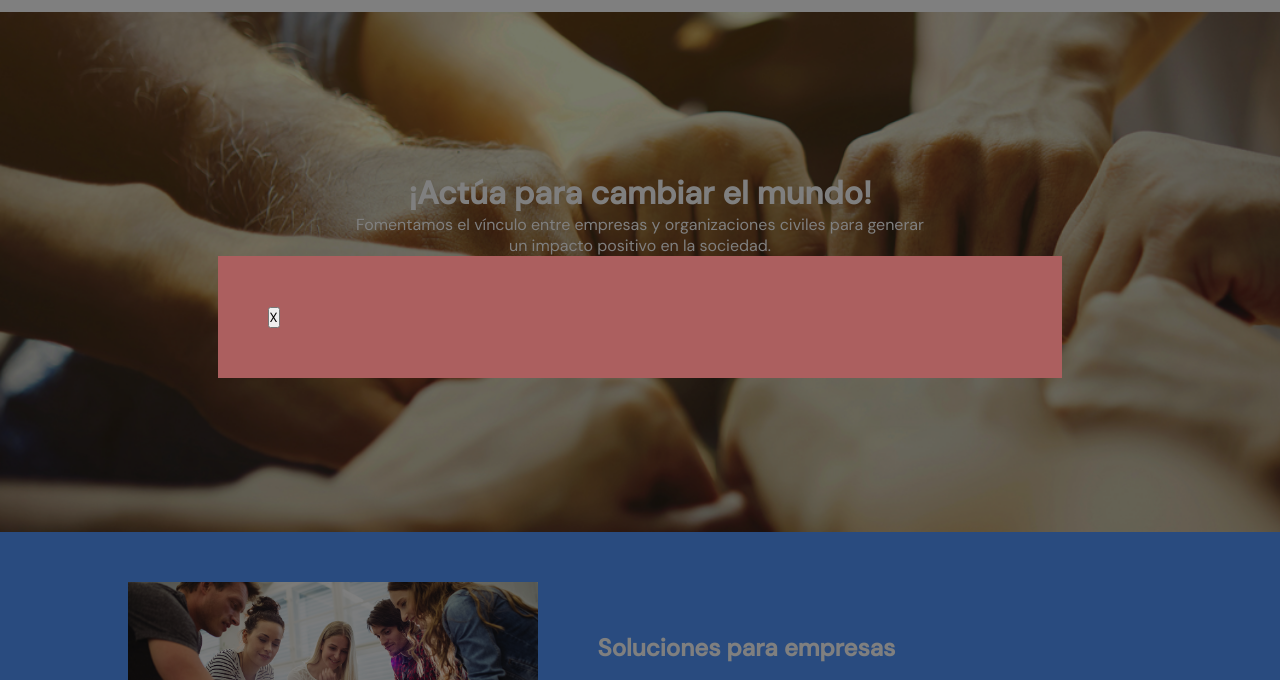
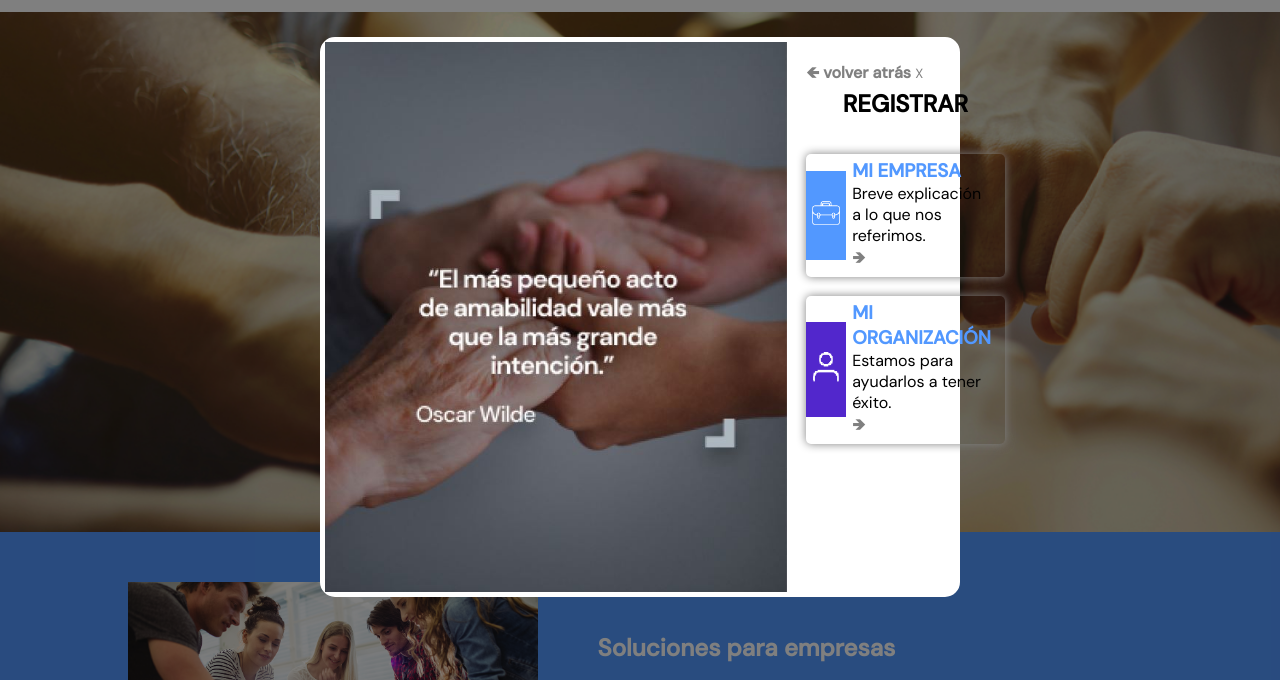
Before and after one commit to AndresNA93/parcialJulioSenpai, a plain HTML site: page Proyecto final/index.html in a window 1280 px wide. Both pictures are taken after a click on the button "INGRESAR". Shown: the part 83-763 px from the top of the page. Drawn offline with Linux system fonts and the light colour scheme.

Commit message:
ultimos cambios

```diff
--- a/Proyecto final/index.html
+++ b/Proyecto final/index.html
@@ -47,7 +47,7 @@
           alt="oficina"
         />
         <article class="articulo">
-          <h2>Soluciones para empresas</h2>
+          <h2 class="main">Soluciones para empresas</h2>
           <p>
             Generamos un medio para que las empresas se involucren en
             actividades de responsabilidad social. ¡Creá un grupo de voluntarios
@@ -62,7 +62,7 @@
           alt="voluntariado"
         />
         <article class="articulo">
-          <h2>Soluciones para organizaciones</h2>
+          <h2 class="main">Soluciones para organizaciones</h2>
           <p>
             Apoyamos a las organizaciones sociales para que alcancen sus
             objetivos. Ponemos a su disposición una comunidad de voluntarios
@@ -74,7 +74,7 @@
     </main>
     <aside>
       <div class="oportunidad">
-        <h2>Encuentra las mejores oportunidades</h2>
+        <h2 class="main">Encuentra las mejores oportunidades</h2>
         <p>
           La plataforma cuenta con gran variedad de proyectos locales (sociales,
           educativos y medioambientales), donde encontraras el que mejor se
@@ -154,13 +154,15 @@
           </li>
           <li id="mensaje">
             <label for="msg">Mensaje:</label><br />
-            <textarea class="rellenar" name="message"></textarea>
+            <textarea id="rellenar" name="message" maxlength="256"></textarea>
           </li>
         </ul>
         <input class="boton" type="submit" value="ENVIAR" />
       </form>
     </div>
     <footer>
+      <hr>
+      <div class="casiTermino">
       <img src="/Proyecto final/Materiales/logo-blanco.png" alt="logo" />
       <ul class="footer">
         <li><a href="#">Nosotros</a></li>
@@ -180,10 +182,39 @@
           ><img src="/Proyecto final/Materiales/Instagram.svg" alt="Instagram"
         /></a>
       </div>
+    </div>
+      <hr>
       <p class="cierre">Copyright © 2021 All rights reserved</p>
     </footer>
     <div class="fondo ocultar">
-      <div class="popup"><button class="cierreModal">X</button></div>
+      <div class="popup">
+        <img src="/Proyecto final/Materiales/imagen-modal.JPG" alt="imgPopup" />
+        <div class="registro">
+          <a href="#">🡸 volver atrás</a>
+          <button class="cierreModal">X</button>
+          <h2>REGISTRAR</h2>
+          <div class="emporg">
+            <div id="empresa">
+              <img src="/Proyecto final/Materiales/icono-maletin.png" alt="" />
+            </div>
+            <div>
+              <h3>MI EMPRESA</h3>
+              <p>Breve explicación a lo que nos referimos.</p>
+              <a href="#">🡺</a>
+            </div>
+          </div>
+          <div class="emporg">
+            <div id="organizacion">
+              <img src="/Proyecto final/Materiales/icono-persona.png" alt="" />
+            </div>
+            <div>
+              <h3>MI ORGANIZACIÓN</h3>
+              <p>Estamos para ayudarlos a tener éxito.</p>
+              <a href="#">🡺</a>
+            </div>
+          </div>
+        </div>
+      </div>
     </div>
   </body>
 </html>
--- a/Proyecto final/js.js
+++ b/Proyecto final/js.js
@@ -7,4 +7,10 @@ window.onload=function(){
     btnModal.addEventListener("click", function(){
         document.querySelector(".fondo").classList.remove("ocultar");
     })
+    const textArea = document.querySelector("#rellenar")
+    textArea.addEventListener("input", function(event){
+        if(event.target.value.length>255){
+            alert("No somos tu diario intimo papu")
+        };
+    })
 }
--- a/Proyecto final/style.css
+++ b/Proyecto final/style.css
@@ -63,7 +63,7 @@ main {
 .solucion {
   width: 40%;
 }
-h2 {
+.main {
   margin-bottom: 20px;
 }
 .empresas {
@@ -141,30 +141,31 @@ aside {
   justify-content: center;
   align-items: center;
 }
-form{
+form {
   text-align: center;
   margin-left: 5vh;
 }
-ul{
+ul {
   display: grid;
-  grid-template-areas: "1 2"
-  "3 2";
+  grid-template-areas:
+    "1 2"
+    "3 2";
   grid-template-rows: 1fr 1fr;
   grid-template-columns: 1fr 1fr;
 }
-#nombre{
+#nombre {
   grid-area: 1;
 }
-#email{
+#email {
   grid-area: 2;
 }
 form ul {
   list-style: none;
 }
-textarea{
+textarea {
   height: 138%;
 }
-.rellenar{
+.rellenar {
   border-color: #cccc;
   border-radius: 5px;
 }
@@ -174,12 +175,43 @@ textarea{
   clip-path: inset(12% 0% 24% 0%);
 }
 /*ESTILOS DE FOOTER*/
-footer{
+footer {
+  padding-top: 10px;
   background-color: #5227cc;
 }
-
+.footer {
+  display: flex;
+  flex-direction: column;
+}
+.footer li a {
+  color: white;
+}
+.redes p {
+  grid-area: 1;
+  color: white;
+}
+.redes a {
+  grid-area: 2;
+}
+.redes a img {
+  height: 20px;
+}
+.casiTermino {
+  display: grid;
+  margin: 12px 0px 0px 0px;
+  grid-template-columns: 1fr 1fr 1fr;
+  grid-template-rows: 1fr 1fr;
+  justify-items: center;
+}
+.casiTermino ul li a{
+  text-decoration: none;
+}
+.cierre {
+  margin: 15px 0px 15px 0px;
+  text-align: center;
+}
 /*ESTILOS DE POPUP*/
-.fondo{
+.fondo {
   background-color: rgba(0, 0, 0, 0.5);
   height: 100vh;
   width: 100vw;
@@ -190,11 +222,58 @@ footer{
   justify-content: center;
   align-items: center;
 }
-.popup{
-  width: 66%;
-  padding: 50px;
-  background-color: #ac5f5f;
+.popup {
+  width: 50%;
+  height: 70vh;
+  display: flex;
+  border: 5px solid #ffffff;
+  background-color: #ffffff;
+  border-radius: 15px;
 }
-.ocultar{
+.cierreModal {
+  color: grey;
+  padding: 0;
+  border: none;
+  background: none;
+}
+.registro {
+  padding: 3%;
+}
+.registro a {
+  color: grey;
+}
+.popup h2 {
+  text-align: center;
+  margin: 0px 0px 35px 0px;
+}
+.emporg {
+  box-shadow: 0px 0px 10px grey;
+  border-radius: 5px;
+  margin-bottom: 19px;
+  padding: 4px;
+  display: flex;
+  align-items: center;
+}
+.emporg div {
+  margin: 0px 10px 0 -4px;
+}
+.emporg div h3 {
+  color: #5298ff;
+}
+#empresa {
+  background-color: #5298ff;
+}
+#empresa img {
+  width: 40px;
+  padding: 30px 6px 30px 6px;
+}
+#organizacion {
+  background-color: #5227cc;
+}
+#organizacion img {
+  width: 40px;
+  padding: 30px 6px 30px 6px;
+}
+.ocultar {
   display: none;
 }
```
Also changed, not shown: Proyecto final/Materiales/imagenes subidas.txt.
